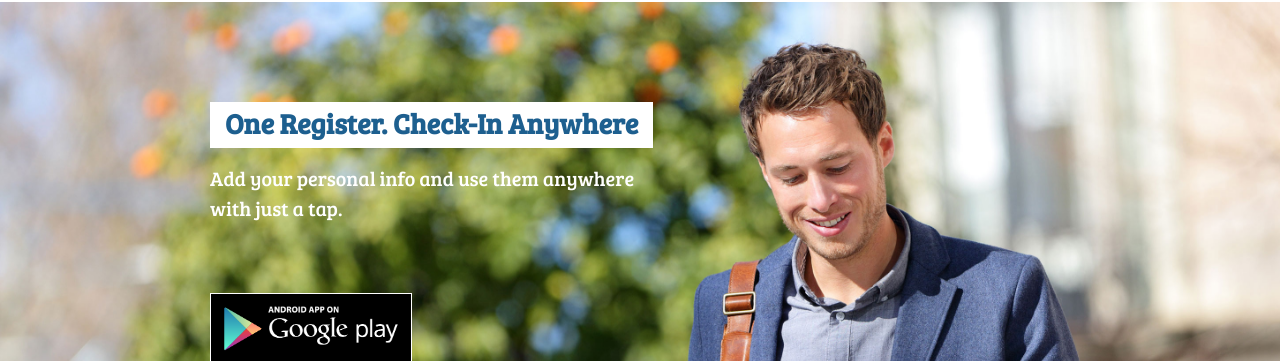
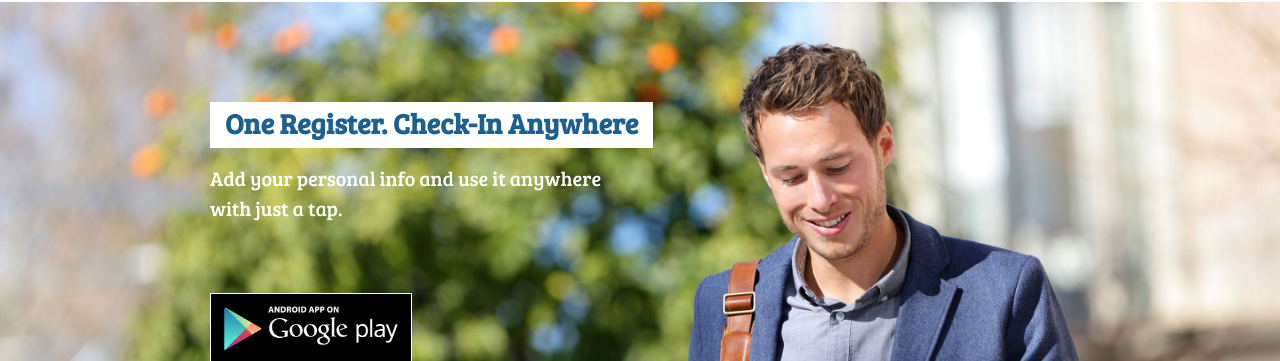
Before and after one commit to zipcheckin/zipcheckin.github.io, a Jekyll site: the page built from index.html, in a window 1280 px wide and 900 px high. Shown: the part 68-429 px from the top of the window. Built offline with Jekyll 4.4.1, drawn with Linux system fonts in a browser that asks for light colours; nearby versions of some CDN libraries.

Commit message:
One more adjust

```diff
--- a/index.html
+++ b/index.html
@@ -9,7 +9,7 @@ layout: default
 
       <div class="infos">
         <h1>One Register. Check-In Anywhere</h1>
-        <h2>Add your personal info and use them anywhere<br> with just a tap.</h2>
+        <h2>Add your personal info and use it anywhere<br> with just a tap.</h2>
         <a href="#">
           <img src="/images/play.png">
         </a>
```
